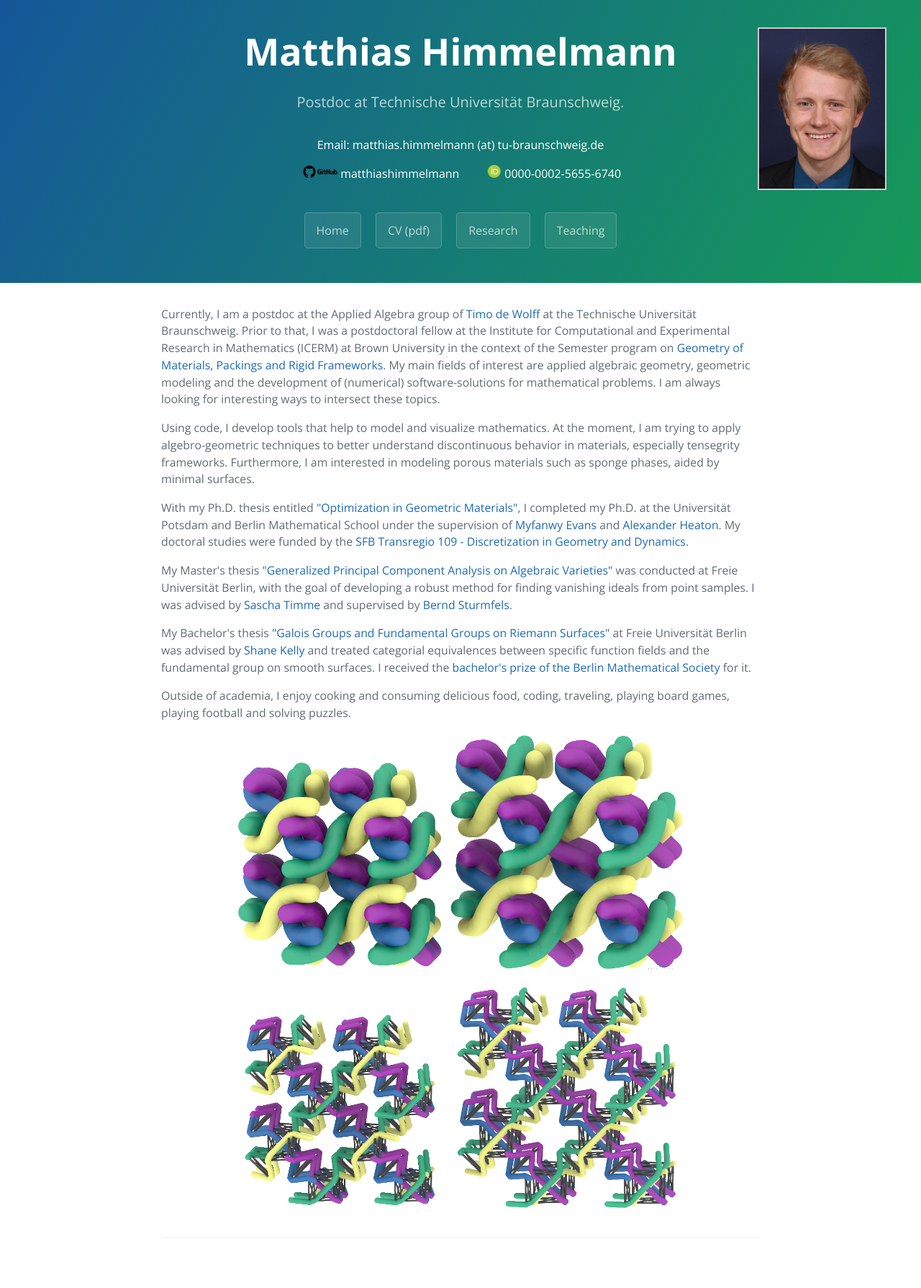
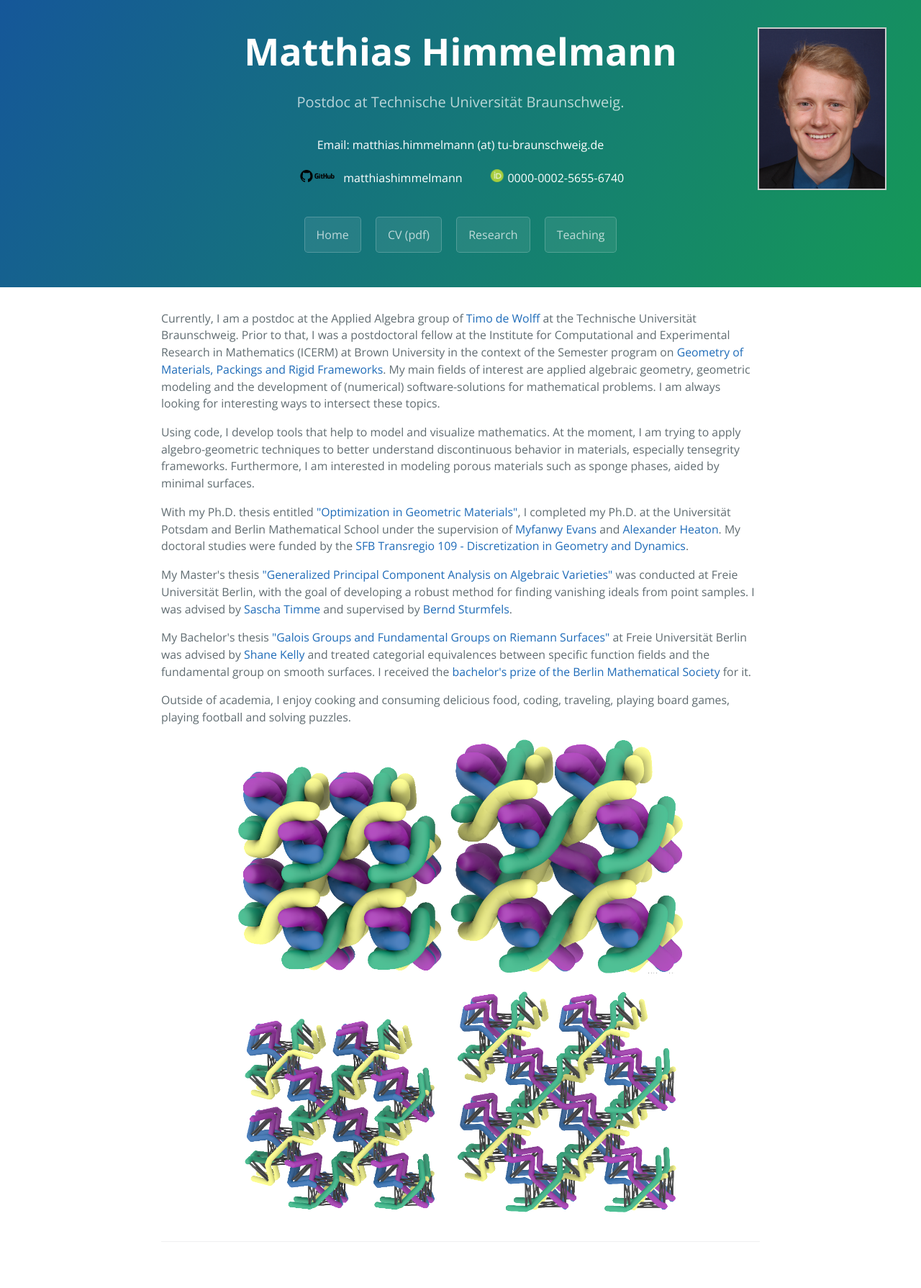
Before and after one commit to matthiashimmelmann/matthiashimmelmann.github.io, a Jekyll site: the page built from index.md, in a window 1280 px wide. Shown: the whole page at 72% size. Built offline with Jekyll 4.4.1, drawn with Linux system fonts in a browser that asks for light colours.

Commit message:
Layouting

```diff
--- a/_layouts/default.html
+++ b/_layouts/default.html
@@ -44,8 +44,8 @@
 	      <h1 class="project-name">{{ page.title | default: site.title | default: site.github.repository_name }}</h1>
 	      <h2 class="project-tagline">{{ page.description | default: site.description | default: site.github.project_tagline }}</h2>
 		<p>Email: matthias.himmelmann (at) tu-braunschweig.de</p>
-		<p> <a href="https://github.com/matthiashimmelmann" style="color:white;"><img src="/assets/GitHub_logo_2013.png" width="4.75%" alt="GitHub:"/>matthiashimmelmann</a>
-		&nbsp;&nbsp;&nbsp;&nbsp;&nbsp;&nbsp; <a href="https://orcid.org/0000-0002-5655-6740" style="color:white;"><img src="/assets/orcid.png" width="2.5%" alt="OrcID:"/>0000-0002-5655-6740</a></p><br>
+		<p> <a href="https://github.com/matthiashimmelmann" style="color:white;"><img src="/assets/GitHub_logo_2013.png" width="4.75%" style="margin-top:0.5%" alt="GitHub:"/>&nbsp; matthiashimmelmann</a>
+		&nbsp;&nbsp;&nbsp;&nbsp;&nbsp;&nbsp; <a href="https://orcid.org/0000-0002-5655-6740" style="color:white;"><img src="/assets/orcid.png" width="2.5%" style="margin-top:0.5%" alt="OrcID:"/>0000-0002-5655-6740</a></p><br>
 		<a href="https://matthiashimmelmann.github.io/" class="btn">Home</a>
 		<a href="/documents/ResearchCV.pdf" class="btn">CV (pdf)</a>
 		<a href="https://matthiashimmelmann.github.io/research/" class="btn">Research</a>
```
